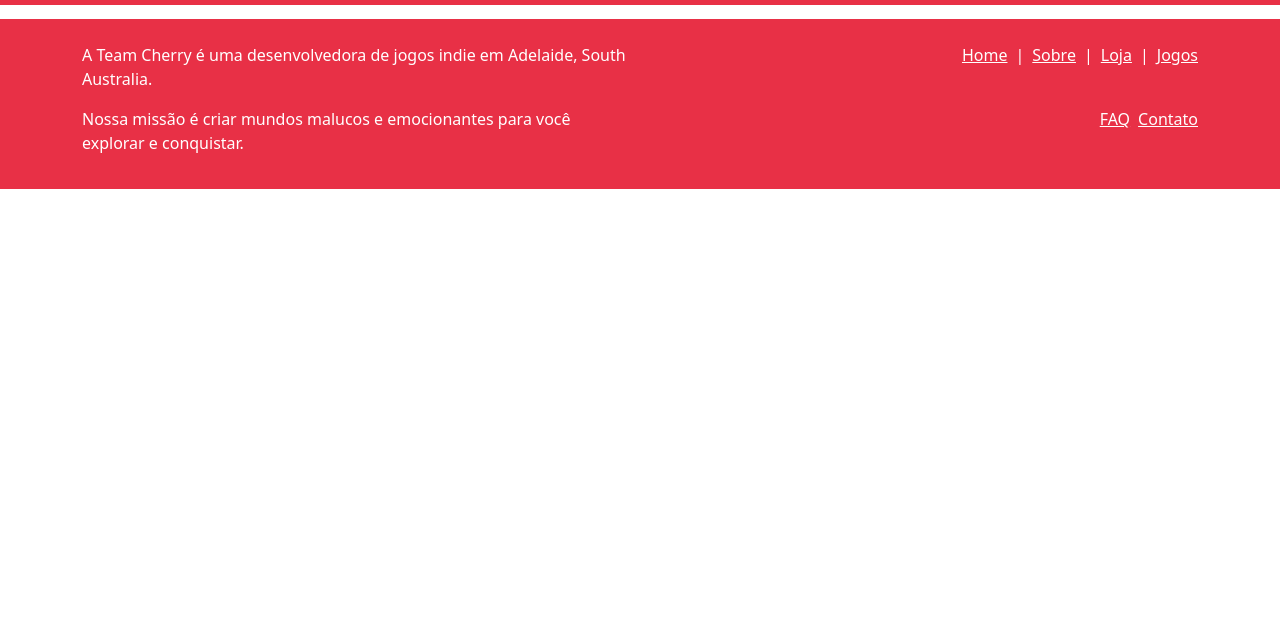
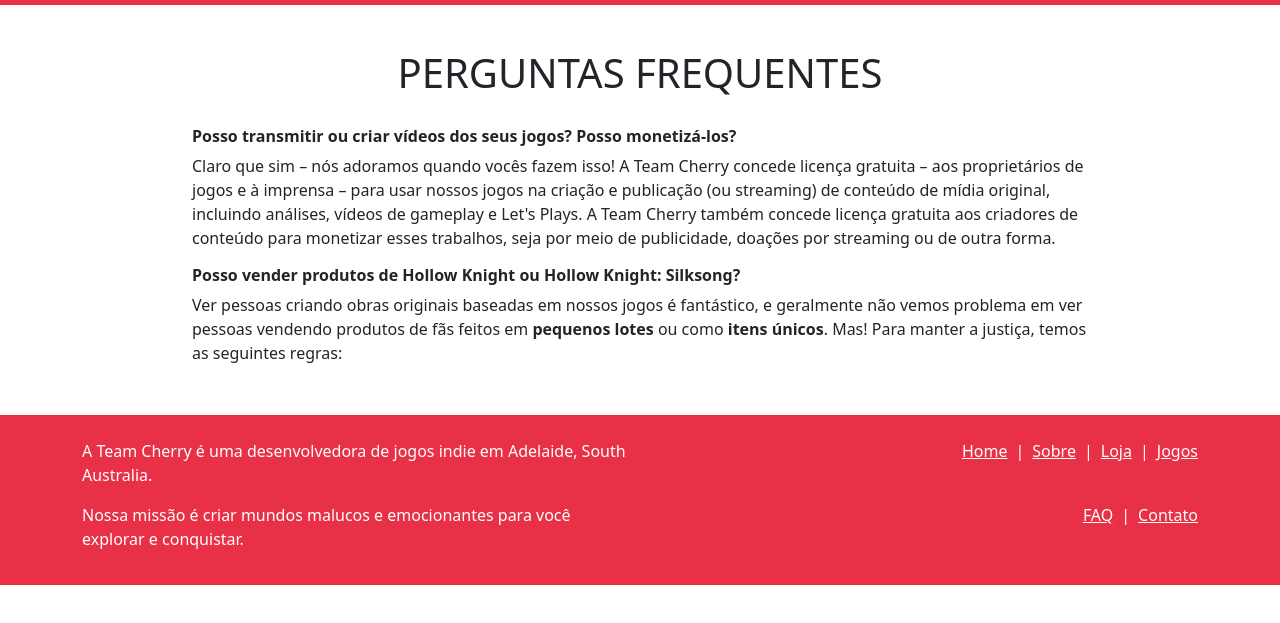
Before and after one commit to DanielKuhnDeAraujo/Pw-Time-Cereja, a plain HTML site: page faq.html in a window 1280 px wide. Shown: the part 61-684 px from the top of the page. Drawn offline with Linux system fonts and the light colour scheme.

Commit message:
comecei o faq

```diff
--- a/css/contatofaq.css
+++ b/css/contatofaq.css
@@ -18,3 +18,7 @@ a {
         height: 225px ;
     }
 }
+h2 {
+    font-size: 16px;
+    font-weight: bold;
+}
--- a/faq.html
+++ b/faq.html
@@ -7,12 +7,28 @@
         <title>Document</title>
         <link rel="stylesheet" href="css/bootstrap.min.css">
         <link rel="stylesheet" href="css/style.css">
+        <link rel="stylesheet" href="css/contatofaq.css">
         <link rel="icon" type="image/png" href="img/cereja-removebg-preview.png">
     </head>
 
     <body>
         <script src="js/nav.js"></script>
+        <section>
+            <div class="text-center">
+                <h1>PERGUNTAS FREQUENTES</h1>
+            </div>
+            <h2>Posso transmitir ou criar vídeos dos seus jogos? Posso monetizá-los?</h2>
+            <p>
+                Claro que sim – nós adoramos quando vocês fazem isso! A Team Cherry concede licença gratuita – aos proprietários de jogos e à imprensa – para usar nossos jogos na criação e publicação (ou streaming) de conteúdo de mídia original, incluindo análises, vídeos de gameplay e Let's Plays. A Team Cherry também concede licença gratuita aos criadores de conteúdo para monetizar esses trabalhos, seja por meio de publicidade, doações por streaming ou de outra forma.
+            </p>
+            <h2>Posso vender produtos de Hollow Knight ou Hollow Knight: Silksong?</h2>
+            <p>
+                Ver pessoas criando obras originais baseadas em nossos jogos é fantástico, e geralmente não vemos problema em ver pessoas vendendo produtos de fãs feitos em <strong>pequenos lotes</strong> ou como <strong>itens únicos</strong>. Mas! Para manter a justiça, temos as seguintes regras:
+            </p>
+
+        </section>
         <script src="js/footer.js"></script>
+        <script src="js/validation.js"></script>
         <script src="js/bootstrap.bundle.min.js"></script>
     </body>
 </html>
--- a/js/footer.js
+++ b/js/footer.js
@@ -1,4 +1,4 @@
-document.body.innerHTML+='\
+document.body.innerHTML += '\
 <footer>\
         <div class="container">\
             <div class="row pt-4">\
@@ -24,6 +24,7 @@ document.body.innerHTML+='\
                     <nav style="--bs-breadcrumb-divider: "|";" aria-label="breadcrumb">\
                         <ol class="breadcrumb">\
                             <li class="breadcrumb-item"><a href="faq.html">FAQ</a></li>\
+                            <li class="breadcrumb-item">|</li>\
                             <li class="breadcrumb-item " ><a href="contacto.html">Contato</a></li>\
                         </ol>\
                     </nav>\
```
